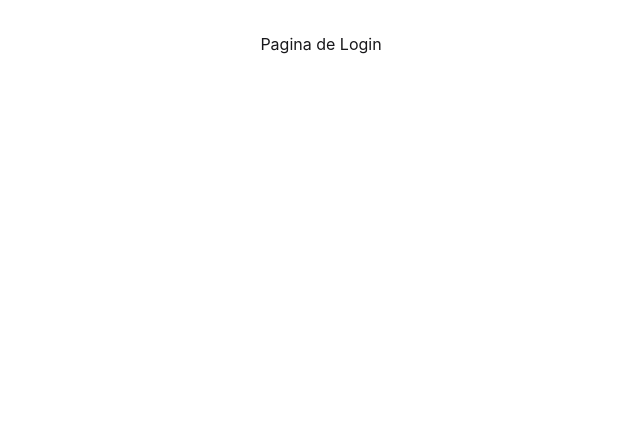
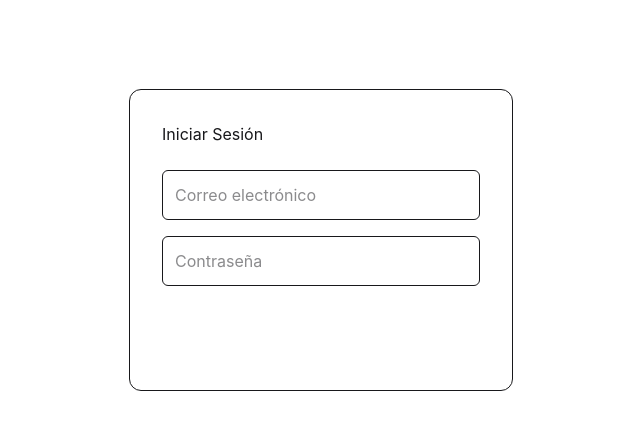
Before and after one commit to Render12345/Examen3_TADW, a React (Vite) app: page /login in a window 1280 px wide. Shown: the top 430 px of the page, without its empty margins (319-959 px from the left). Built offline with nearby package versions, Linux system fonts and the light colour scheme.

Commit message:
Implement Login with Authentication
I separated the logic from the components creating two more folders
hooks and services, I also modified vite.config.js to use Vite proxy
and avoid cors to consume correctly the APIs

```diff
--- a/src/App.jsx
+++ b/src/App.jsx
@@ -15,11 +15,11 @@ function App() {
         <Routes>
           <Route path="/login" element={<Login />} />
 
-          {/* <Route element={<ProtectedRoute />}> */}
-          <Route path="/" element={<Home />} />
-          <Route path="/calificaciones" element={<Calificaciones />} />
-          <Route path="/kardex" element={<Kardex />} />
-          {/* </Route> */}
+          <Route element={<ProtectedRoute />}>
+            <Route path="/" element={<Home />} />
+            <Route path="/calificaciones" element={<Calificaciones />} />
+            <Route path="/kardex" element={<Kardex />} />
+          </Route>
         </Routes>
       </BrowserRouter>
     </>
--- a/src/components/Navbar.jsx
+++ b/src/components/Navbar.jsx
@@ -1,4 +1,15 @@
+import { useNavigate } from 'react-router-dom';
+import { useAuth } from '../hooks/useAuth';
+
 function Navbar(params) {
+  const { logout } = useAuth();
+  const navigate = useNavigate();
+
+  const handleLogout = () => {
+    logout();
+    navigate('/login');
+  };
+
   const items = [
     { name: "Mi información", route: "/" },
     { name: "Calificaciones", route: "/calificaciones" },
@@ -59,6 +70,11 @@ function Navbar(params) {
                     </a>
                   </li>
                 ))}
+                <li>
+                  <button onClick={handleLogout} className="text-red-500 hover:bg-red-50 text-lg">
+                    Cerrar sesión
+                  </button>
+                </li>
               </ul>
             </div>
           </div>
@@ -133,6 +149,11 @@ function Navbar(params) {
               </a>
             </li>
           ))}
+          <li className="mt-auto">
+            <button onClick={handleLogout} className="text-red-500 hover:bg-red-50 text-lg font-bold">
+              Cerrar sesión
+            </button>
+          </li>
         </ul>
       </div>
     </div>
--- a/src/components/ProtectedRoute.jsx
+++ b/src/components/ProtectedRoute.jsx
@@ -4,6 +4,7 @@ import { Navigate, Outlet } from "react-router-dom";
 // Verificar que tiene token (proteccion de rutas)
 
 export const ProtectedRoute = () => {
+  const token = localStorage.getItem('token');
   if (!token) {
     return <Navigate to="/login" replace />;
   }
--- /dev/null
+++ b/src/hooks/useAuth.js
@@ -0,0 +1,30 @@
+// src/hooks/useAuth.js
+import { useState } from 'react';
+import { loginApi } from '../services/api';
+
+export const useAuth = () => {
+  const [loading, setLoading] = useState(false);
+  const [error, setError] = useState(null);
+
+  const login = async (email, password) => {
+    setLoading(true);
+    setError(null);
+    try {
+      const data = await loginApi(email, password);
+      localStorage.setItem('token', data.message.login.token);
+      return true; // Éxito
+    } catch (err) {
+      setError(err.message);
+      return false; // Error
+    } finally {
+      setLoading(false);
+    }
+  };
+
+  const logout = () => {
+    localStorage.removeItem('token');
+    // Si en el futuro usas un Contexto de Auth, aquí pondrías el setUser(null)
+  };
+
+  return { login, loading, error, logout };
+};
--- a/src/index.css
+++ /dev/null
@@ -1,114 +0,0 @@
-@import "tailwindcss";
-@plugin "daisyui";
-
-:root {
-  --text: #6b6375;
-  --text-h: #08060d;
-  --bg: #fff;
-  --border: #e5e4e7;
-  --code-bg: #f4f3ec;
-  --accent: #aa3bff;
-  --accent-bg: rgba(170, 59, 255, 0.1);
-  --accent-border: rgba(170, 59, 255, 0.5);
-  --social-bg: rgba(244, 243, 236, 0.5);
-  --shadow:
-    rgba(0, 0, 0, 0.1) 0 10px 15px -3px, rgba(0, 0, 0, 0.05) 0 4px 6px -2px;
-
-  --sans: system-ui, "Segoe UI", Roboto, sans-serif;
-  --heading: system-ui, "Segoe UI", Roboto, sans-serif;
-  --mono: ui-monospace, Consolas, monospace;
-
-  font: 18px/145% var(--sans);
-  letter-spacing: 0.18px;
-  color-scheme: light dark;
-  color: var(--text);
-  background: var(--bg);
-  font-synthesis: none;
-  text-rendering: optimizeLegibility;
-  -webkit-font-smoothing: antialiased;
-  -moz-osx-font-smoothing: grayscale;
-
-  @media (max-width: 1024px) {
-    font-size: 16px;
-  }
-}
-
-@media (prefers-color-scheme: dark) {
-  :root {
-    --text: #9ca3af;
-    --text-h: #f3f4f6;
-    --bg: #16171d;
-    --border: #2e303a;
-    --code-bg: #1f2028;
-    --accent: #c084fc;
-    --accent-bg: rgba(192, 132, 252, 0.15);
-    --accent-border: rgba(192, 132, 252, 0.5);
-    --social-bg: rgba(47, 48, 58, 0.5);
-    --shadow:
-      rgba(0, 0, 0, 0.4) 0 10px 15px -3px, rgba(0, 0, 0, 0.25) 0 4px 6px -2px;
-  }
-
-  #social .button-icon {
-    filter: invert(1) brightness(2);
-  }
-}
-
-body {
-  margin: 0;
-}
-
-#root {
-  width: 1126px;
-  max-width: 100%;
-  margin: 0 auto;
-  text-align: center;
-  border-inline: 1px solid var(--border);
-  min-height: 100svh;
-  display: flex;
-  flex-direction: column;
-  box-sizing: border-box;
-}
-
-h1,
-h2 {
-  font-family: var(--heading);
-  font-weight: 500;
-  color: var(--text-h);
-}
-
-h1 {
-  font-size: 56px;
-  letter-spacing: -1.68px;
-  margin: 32px 0;
-  @media (max-width: 1024px) {
-    font-size: 36px;
-    margin: 20px 0;
-  }
-}
-h2 {
-  font-size: 24px;
-  line-height: 118%;
-  letter-spacing: -0.24px;
-  margin: 0 0 8px;
-  @media (max-width: 1024px) {
-    font-size: 20px;
-  }
-}
-p {
-  margin: 0;
-}
-
-code,
-.counter {
-  font-family: var(--mono);
-  display: inline-flex;
-  border-radius: 4px;
-  color: var(--text-h);
-}
-
-code {
-  font-size: 15px;
-  line-height: 135%;
-  padding: 4px 8px;
-  background: var(--code-bg);
-}
--- a/src/pages/Login.jsx
+++ b/src/pages/Login.jsx
@@ -1,11 +1,55 @@
-function Login(params) {
+import { useState } from 'react';
+import { useAuth } from '../hooks/useAuth';
+import { useNavigate } from 'react-router-dom';
+
+const Login = () => {
+  const [email, setEmail] = useState('');
+  const [password, setPassword] = useState('');
+
+  const { login, loading, error } = useAuth();
+  const navigate = useNavigate();
+
+  const handleLogin = async (e) => {
+    e.preventDefault();
+    const success = await login(email, password);
+    if (success) {
+      navigate('/');
+    }
+  };
+
   return (
-    <>
-      <div className="h-screen text-center p-8">
-        <h1>Pagina de Login</h1>
-      </div>
-    </>
+    <div className="flex flex-col items-center justify-center min-h-[60vh] p-4">
+      <form onSubmit={handleLogin} className="w-full max-w-sm p-8 border border-[var(--border)] rounded-xl shadow-[var(--shadow)] bg-[var(--bg)]">
+        <h2 className="mb-6">Iniciar Sesión</h2>
+
+        {error && <p className="text-red-500 mb-4 text-sm">{error}</p>}
+
+        <input
+          type="email"
+          placeholder="Correo electrónico"
+          value={email}
+          onChange={(e) => setEmail(e.target.value)}
+          className="w-full p-3 mb-4 bg-[var(--code-bg)] border border-[var(--border)] rounded-md text-[var(--text)] outline-none focus:border-[var(--accent)]"
+        />
+
+        <input
+          type="password"
+          placeholder="Contraseña"
+          value={password}
+          onChange={(e) => setPassword(e.target.value)}
+          className="w-full p-3 mb-6 bg-[var(--code-bg)] border border-[var(--border)] rounded-md text-[var(--text)] outline-none focus:border-[var(--accent)]"
+        />
+
+        <button
+          type="submit"
+          disabled={loading}
+          className="w-full py-3 bg-[var(--accent)] text-white font-bold rounded-md hover:opacity-90 transition-opacity"
+        >
+          {loading ? 'Cargando...' : 'Entrar'}
+        </button>
+      </form>
+    </div>
   );
-}
+};
 
 export default Login;
--- /dev/null
+++ b/src/services/api.js
@@ -0,0 +1,18 @@
+// src/services/api.js
+const BASE_URL = '/api';
+
+export const loginApi = async (email, password) => {
+  const response = await fetch(`${BASE_URL}/login`, {
+    method: 'POST',
+    headers: { 'Content-Type': 'application/json' },
+    body: JSON.stringify({ email, password }),
+  });
+
+  const data = await response.json();
+
+  if (!response.ok) {
+    throw new Error(data.message || 'Error al iniciar sesión');
+  }
+
+  return data;
+};
--- a/vite.config.js
+++ b/vite.config.js
@@ -5,4 +5,13 @@ import tailwindcss from "@tailwindcss/vite";
 // https://vite.dev/config/
 export default defineConfig({
   plugins: [react(), tailwindcss()],
+  server: {
+    proxy: {
+      '/api': {
+        target: 'https://sii.celaya.tecnm.mx',
+        changeOrigin: true,
+        secure: false,
+      }
+    }
+  }
 });
```
